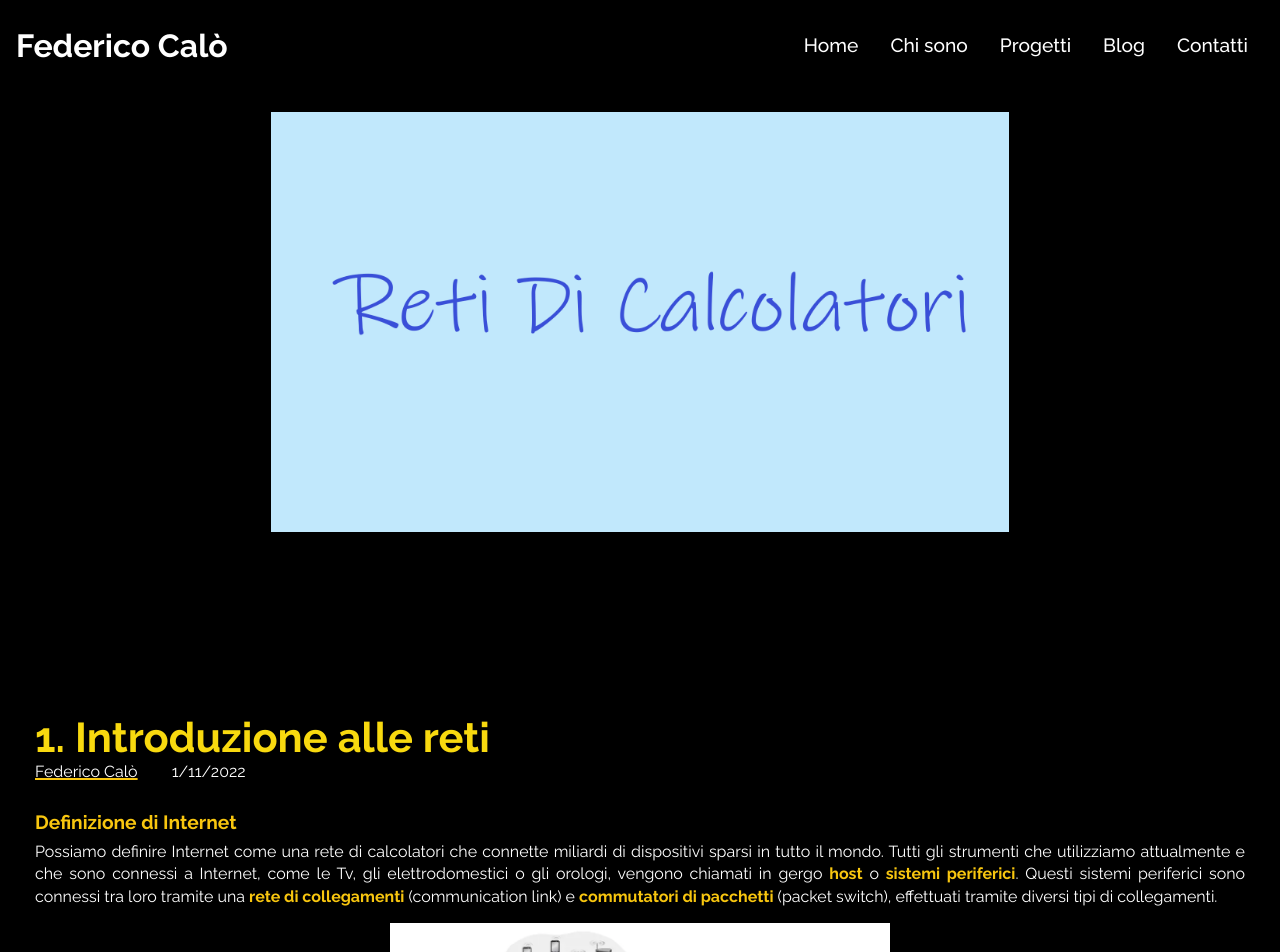
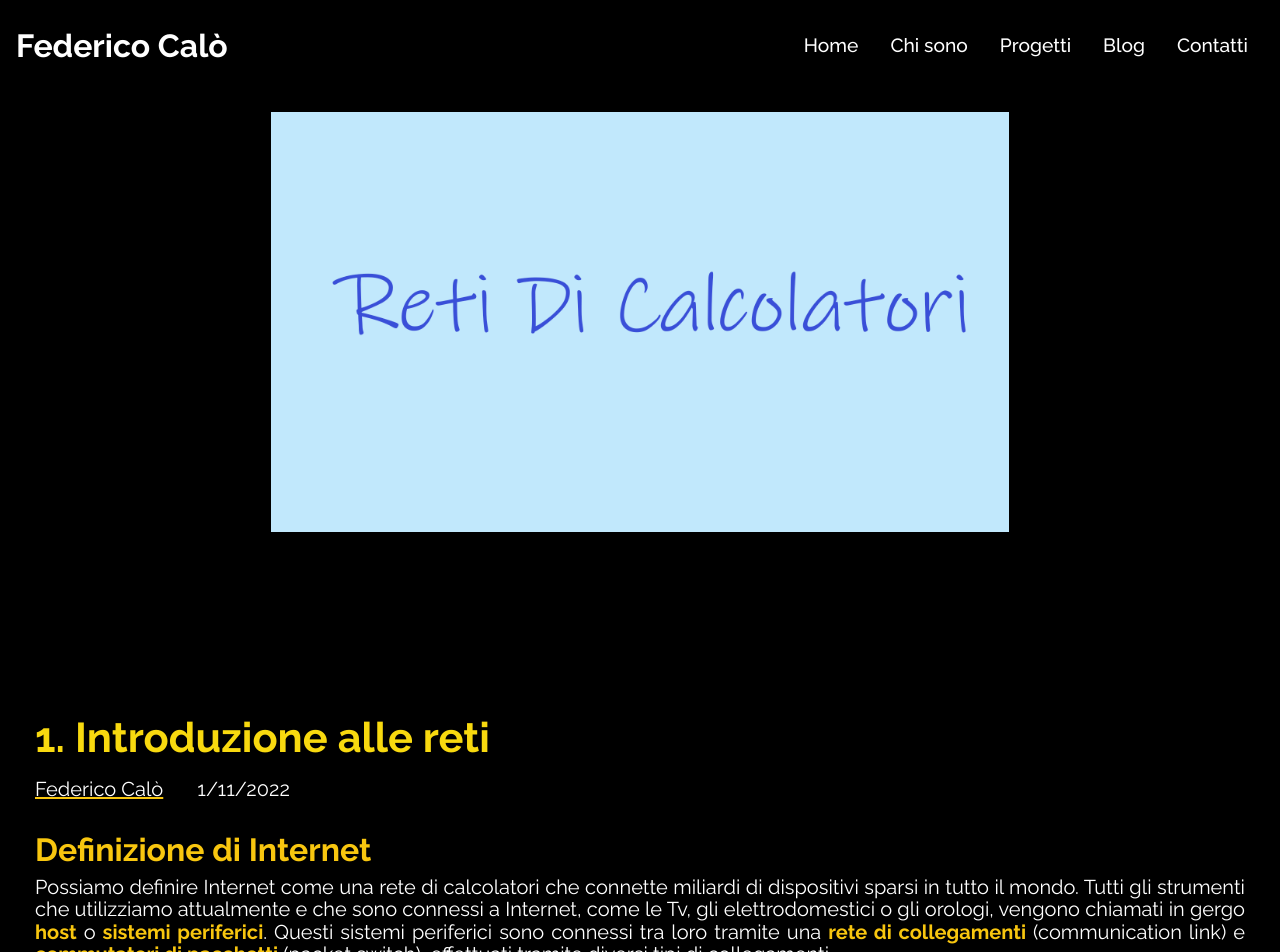
Before and after one commit to fedcal/portfolio-personale-reactjs, a React (Create React App) app: page /Reti-di-Calcolatori-Introduzione in a window 1280 px wide. Shown: the top 952 px of the page. Built offline with nearby package versions, Linux system fonts and the light colour scheme.

Commit message:
resolve viewport, font size p/h2/autore/data in article and margin

```diff
--- a/src/components/Blog/articoli/Articoli.css
+++ b/src/components/Blog/articoli/Articoli.css
@@ -41,6 +41,7 @@
 .post-content .data{
     color: white;
     margin-left: 30px;
+    font-size: 1.25rem!important;
 }
 .post-content .post-text{
     font-size: 1rem;
@@ -65,7 +66,16 @@
     text-decoration: underline;
     text-decoration-color: rgb(248, 198, 15);
     text-decoration-thickness:2px;
-    margin-top: 2px;
+    font-size: 1.25rem!important;
+}
+.post-content h1{
+    margin-bottom: 15px;
+}
+.post-content h2{
+    font-size: 2rem!important;
+}
+.post-content p{
+    font-size: 1.25rem!important;
 }
 .post-content ul{
     margin-left: 30px;
--- a/src/components/Blog/articoli/Libri/Libri01/Libri01.js
+++ b/src/components/Blog/articoli/Libri/Libri01/Libri01.js
@@ -10,6 +10,7 @@ function Libri01() {
     <div>
         <Helmet>
             <title>Federico Calò Blog - Consigli su libri settoriali - Pt. 1</title>
+            <meta name="viewport" content="width=device-width, initial-scale=1" />
             <meta name='keywords' content='libri, libri informatica, libri settoriali, libri settoriali informatica, pragmatic programmer, refactoring, arte del refactoring, clean architecture, Robert Martin, clean code, design pattern, codice pulito, principio SRP, principio OCP, principio LSP, best practice'/>
             <meta name='description' content='Raccolta di libri settoriali del campo informatico, utili a tutti coloro che si vogliono approcciare a questa disciplina con uno sguardo a 360 gradi.'/>
             <meta name='robots' content='index,follow'/>
--- a/src/components/Blog/articoli/Reti/Reti01/Reti01.js
+++ b/src/components/Blog/articoli/Reti/Reti01/Reti01.js
@@ -13,6 +13,7 @@ function Reti01() {
   return (
     <div>
         <Helmet>
+            <meta name="viewport" content="width=device-width, initial-scale=1" />
             <title>Federico Calò Blog - 1. Introduzione alle reti</title>
             <meta name='keywords' content='Internet, host, sistemi periferici, rete di collegamenti, commutatori di pacchetti, internet service provider, ISP, TCP, transmission control protocol, IP, internet protocol, accesso aziendale, LAN, accesso via cavo'/>
             <meta name='description' content='Articolo che introduce alla materia di reti di calcolatori, andando a definire le nozioni di base quali ISP, TCP, IP, router etc.'/>
--- a/src/routes/About.js
+++ b/src/routes/About.js
@@ -10,6 +10,7 @@ function About() {
     <div>
       <Helmet>
         <title>Federico Calò - Mi presento</title>
+        <meta name="viewport" content="width=device-width, initial-scale=1" />
         <meta name='keywords' content='Analisi software, analista software, sviluppatore junior, analisi as-is, analisi to-be, evolutive SEO, Liferay, LAurea informatica,HTML, ReactJs, sito web, website, Java, Spring Boot, Css, Javascript, Helmet, JavaScript, MySQL, Portfolio, Università di Bari, Università Aldo Moro di Bari, Università Aldo Moro, JavaFX, Python'/>
         <meta name='description' content='Presentazopni di Federico Calò, dove ha studiato e le sue abilità principali.'/>
         <meta name='robots' content='index,follow'/>
--- a/src/routes/Blog.js
+++ b/src/routes/Blog.js
@@ -10,6 +10,7 @@ function Blog() {
     <div>
       <Helmet>
         <title>Federico Calò - Blog Personale</title>
+        <meta name="viewport" content="width=device-width, initial-scale=1" />
         <meta name='keywords' content='Mondo informatico, blog personale, libri settoriali, libri informatica, hard skills, soft skills,blog informatica, appunti università, appunti universitari, reti di calcolatori, Libri'/>
         <meta name='description' content='Blog personale di Federico Calò relativo al mondo informatico, in cui si condividono anche appunti universitari e letture interessanti che aiutano a sviluppare le skill tecniche del settore.'/>
         <meta name='robots' content='index,follow'/>
@@ -28,8 +29,7 @@ function Blog() {
       <HeroImg2 heading="Blog,"text="condivisione di esperienze e sapere."/>
       <BlogBoxes/>
       <Footer/>
-      <script  src="https://code.jquery.com/jquery-3.6.1.js"  integrity="sha256-3zlB5s2uwoUzrXK3BT7AX3FyvojsraNFxCc2vC/7pNI="  crossorigin="anonymous"></script>
-      <script src="./script.js"></script>
+
     </div>
   )
 }
--- a/src/routes/Contact.js
+++ b/src/routes/Contact.js
@@ -8,6 +8,7 @@ function Contact() {
   return (
     <div>
       <Helmet>
+        <meta name="viewport" content="width=device-width, initial-scale=1" />
         <meta name='keywords' content='siti web, servizi, sviluppo software, analisi tecnica, Studio SEO, ottimizzazione, SEO, design, gestionali, Data mining, analisi dei dait, documentazione dettagliata, modelli di regressione, Data Visualitation'/>
         <meta name='description' content='Servizi offerti da Fedeirco Calò per la creazione di siti web, gestionali o software per la propria azienda. Analisi dei dati e documentazione tecnica funzionale.'/>
         <meta name='robots' content='index,follow'/>
```
